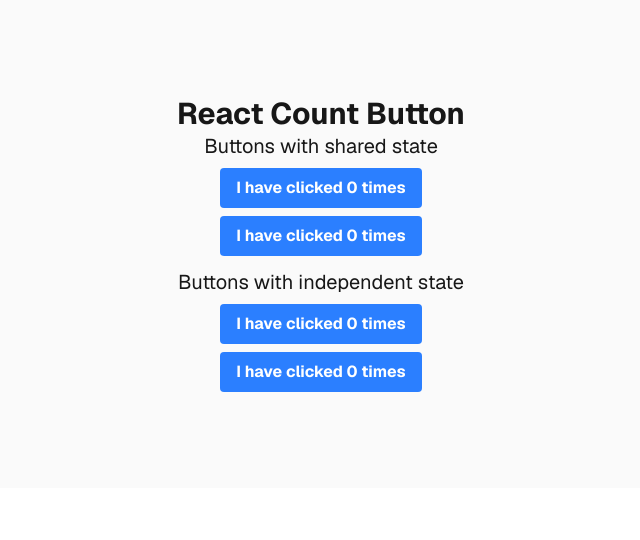
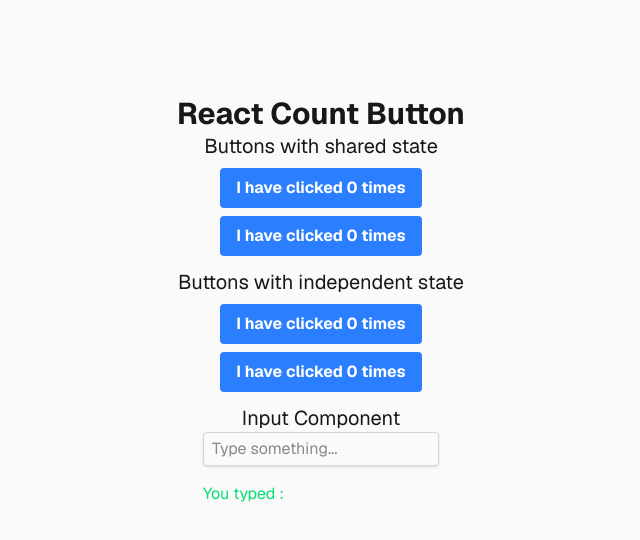
Before and after one commit to Sergitodelavega/react-counter-button, a Next.js app: page / in a window 1280 px wide. Shown: the top 540 px of the page, without its empty margins (319-959 px from the left). Built offline with nearby package versions, Linux system fonts and the light colour scheme.

Commit message:
Add Component Input

```diff
--- /dev/null
+++ b/app/components/input.tsx
@@ -0,0 +1,24 @@
+import { useState }  from "react";
+
+const MyInput = () => {
+  const [inputValue, setInputValue] = useState("");
+
+  const handleChange = (e) => {
+    setInputValue(e.target.value);
+  };
+
+  return (
+    <div>
+        <input
+            type="text"
+            value={inputValue}
+            onChange={handleChange}
+            className="border border-gray-300 rounded shadow px-2 py-1 focus:outline-none focus:ring-2 focus:ring-blue-400"
+            placeholder="Type something..."
+        />
+        <p className="mt-4 text-green-400">You typed : {inputValue}</p>
+    </div>
+  );
+}
+
+export default MyInput;
--- a/app/page.tsx
+++ b/app/page.tsx
@@ -2,6 +2,7 @@
 import { useState } from "react";
 import { ButtonSharedState } from "./components/button-shared-state";
 import { ButtonIndependentState } from "./components/button-independent-state";
+import  MyInput from "./components/input";
 
 export default function Home() {
   const [count, setCount] = useState(0);
@@ -20,6 +21,9 @@
       <h2 className="text-xl mt-3">Buttons with independent state</h2>
       <ButtonIndependentState />
       <ButtonIndependentState />
+
+      <h2 className="text-xl mt-3">Input Component</h2>
+      <MyInput />
     </div>
   );
 }
```
